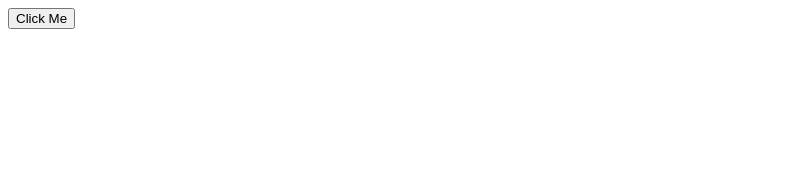
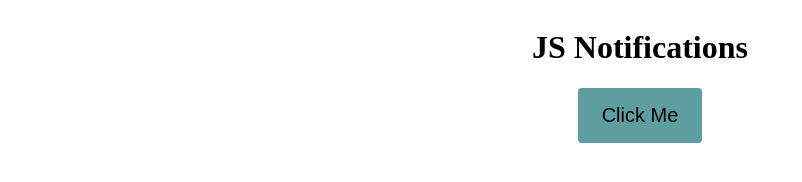
Before and after one commit to DruSerkes/js_notifications_practice, a plain HTML site: page index.html in a window 1280 px wide. Shown: the whole page, without its empty margins (0-802 px from the left). Drawn offline with Linux system fonts and the light colour scheme.

Commit message:
Add styles, auto close clicked notification

```diff
--- a/index.html
+++ b/index.html
@@ -7,9 +7,11 @@
   <meta name="viewport" content="width=device-width, initial-scale=1.0">
   <title>Notifications</title>
   <script src="./script.js" defer></script>
+  <link rel="stylesheet" href="styles.css">
 </head>
 
 <body>
+  <h1>JS Notifications</h1>
   <button id="notification-button">
     Click Me
   </button>
--- a/script.js
+++ b/script.js
@@ -11,10 +11,12 @@ document.addEventListener('DOMContentLoaded', () => {
 const addNotification = () => {
   if (Notification.permission !== 'granted') return;
 
-  new Notification('Hey There Bud!', {
+  const notification = new Notification('Hey There Bud!', {
     body: 'Where you going?',
     vibrate: true
   });
+
+  setTimeout(() => notification.close(), 5000);
 };
 
 const handleNavigateAway = () => {
--- /dev/null
+++ b/styles.css
@@ -0,0 +1,25 @@
+body {
+  text-align: center;
+  display: flex;
+  flex-direction: column;
+  align-items: center;
+}
+
+button {
+  font-size: 1.25rem;
+  border-radius: 4px;
+  border: none;
+  padding: 16px 24px;
+  background-color: cadetblue;
+}
+
+button:hover {
+  box-shadow: 2px 2px 5px 2px lightgrey;
+}
+
+button:active {
+  background-color: whitesmoke;
+  border: 1px solid lightgrey;
+  box-shadow: -1px -1px 4px -2px lightgrey;
+  color: black;
+}
```
